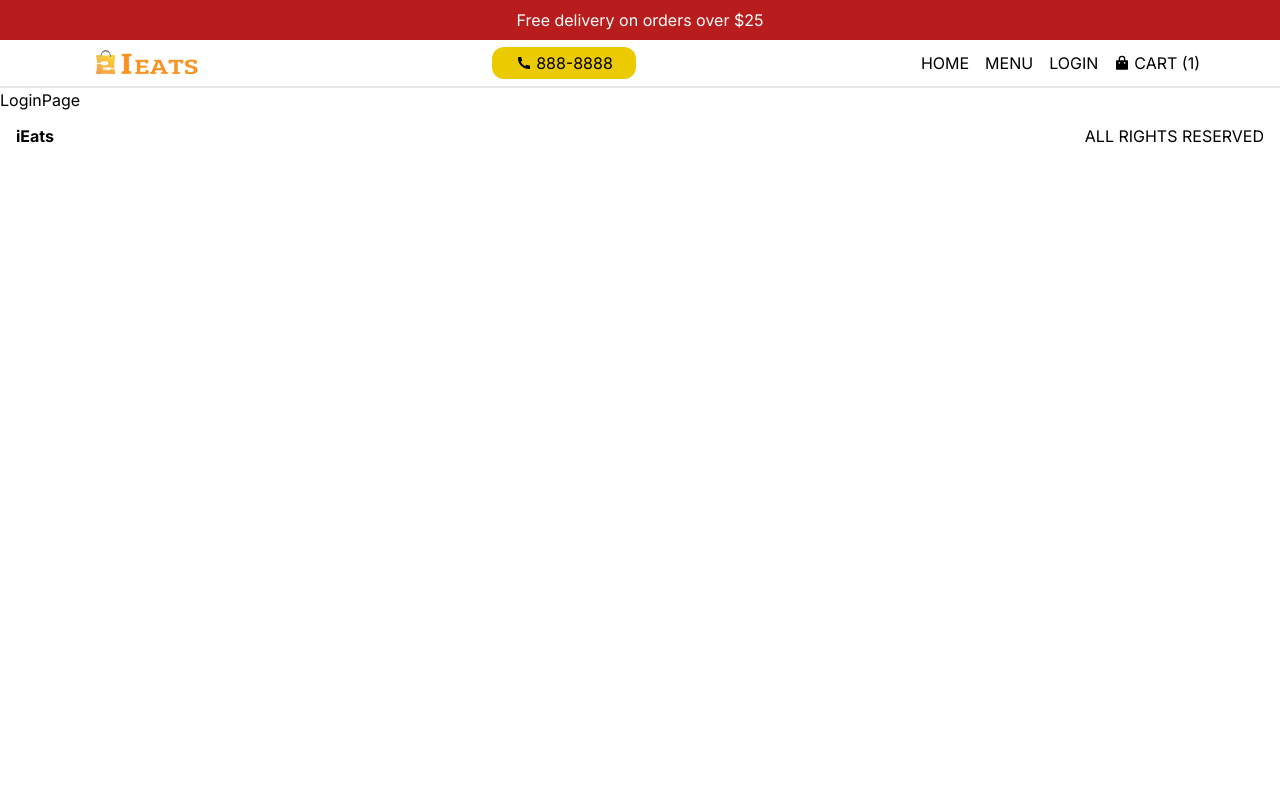
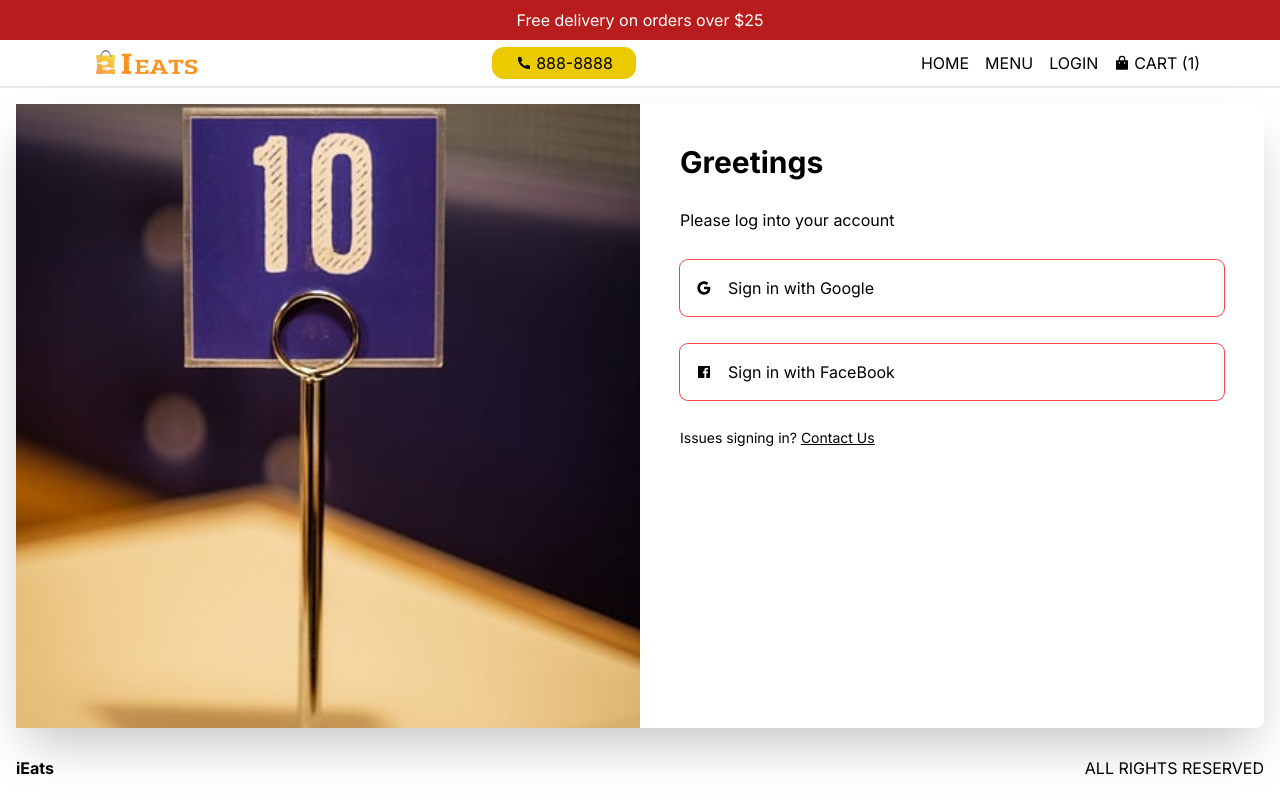
Before and after one commit to feliceforgione/iEats2, a Next.js app: page /login in a window 1280 px wide. Built offline with nearby package versions, Linux system fonts and the light colour scheme.

Commit message:
Updated Login layout

```diff
--- a/src/app/login/page.tsx
+++ b/src/app/login/page.tsx
@@ -1,7 +1,36 @@
+import Image from "next/image";
+import Link from "next/link";
 import React from "react";
+import { RiGoogleFill, RiFacebookBoxFill } from "react-icons/ri";
 
 function LoginPage() {
-  return <div>LoginPage</div>;
+  return (
+    <div className="h-[calc(100vh-6rem)] md:h-[calc(100vh-9rem)] flex items-center justify-center p-4">
+      <div className="h-full rounded-lg flex flex-col shadow-2xl md:flex-row md:w-full md:h-[70%]lg:w-[60%] 2xl:w-[50%]">
+        <div className="relative w-full h-1/3 md:w-1/2 md:h-full">
+          <Image src="/images/login.jpg" alt="" fill className="object-cover" />
+        </div>
+        <div className="flex flex-col gap-7 p-10 md:w-1/2 md:h-full">
+          <h1 className="font-bold text-xl xl:text-3xl">Greetings</h1>
+          <p>Please log into your account</p>
+          <button className="flex gap-4 p-4 ring-1 ring-red-500  rounded-lg items-center">
+            <RiGoogleFill />
+            <span>Sign in with Google</span>
+          </button>
+          <button className="flex gap-4 p-4 ring-1 ring-red-500  rounded-lg items-center">
+            <RiFacebookBoxFill />
+            <span>Sign in with FaceBook</span>
+          </button>
+          <p className="text-sm">
+            Issues signing in?{" "}
+            <Link href="/" className="underline">
+              Contact Us
+            </Link>
+          </p>
+        </div>
+      </div>
+    </div>
+  );
 }
 
 export default LoginPage;
```
Also changed, not shown: public/images/login.jpg (added).
